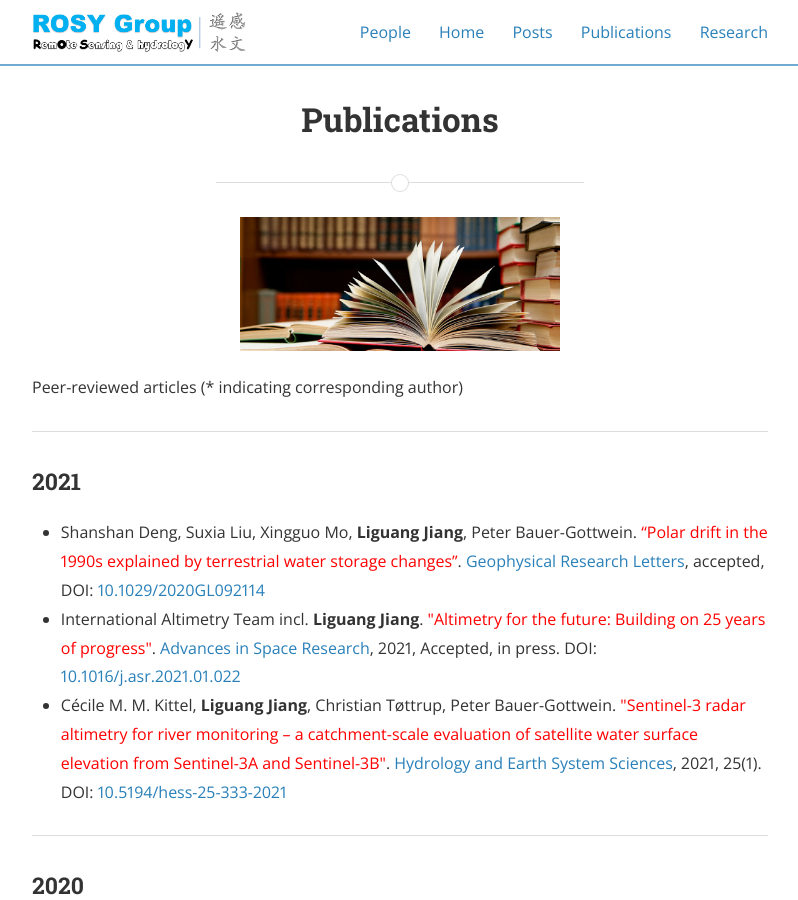
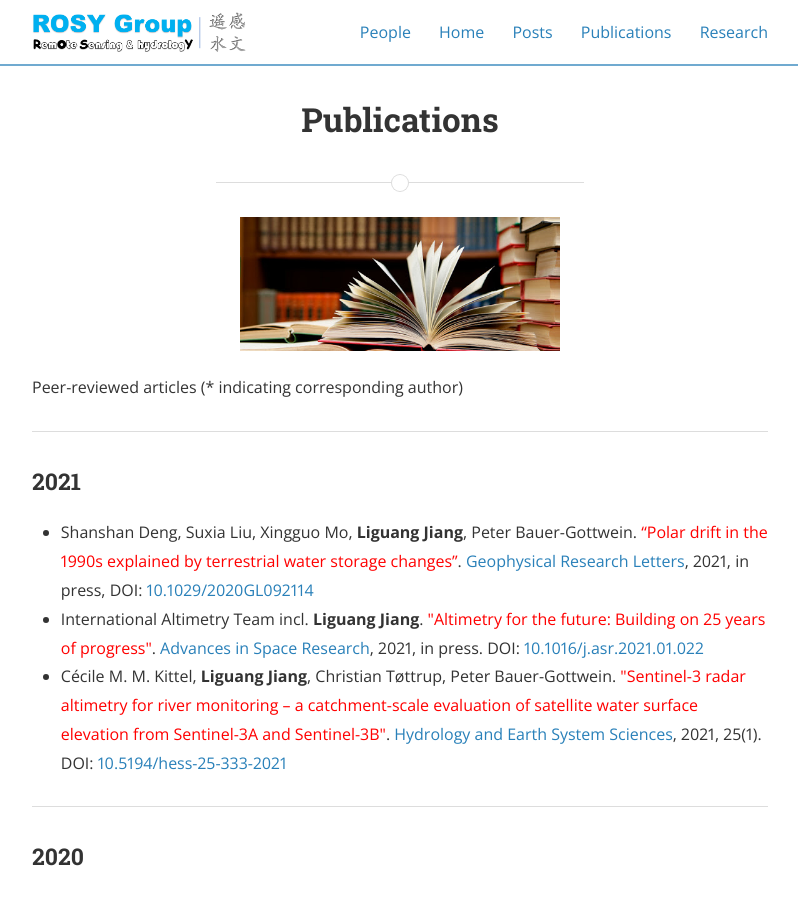
Before and after one commit to 12530/rshydro, a Jekyll site: the page built from publications.md, in a window 1280 px wide and 900 px high. Shown: the whole window, without its empty margins (240-1038 px from the left). Built offline with Jekyll 4.4.1, drawn with Linux system fonts in a browser that asks for light colours; nearby versions of some CDN libraries.

Commit message:
Update publications.md

```diff
--- a/publications.md
+++ b/publications.md
@@ -10,8 +10,8 @@ main_nav: true
 <hr>
 <h3>2021</h3>
 <ul>
-  <li>Shanshan Deng, Suxia Liu, Xingguo Mo, <b>Liguang Jiang</b>, Peter Bauer-Gottwein. <font color="red">“Polar drift in the 1990s explained by terrestrial water storage changes”</font>. <a href="https://agupubs.onlinelibrary.wiley.com/journal/19448007">Geophysical Research Letters</a>, accepted, DOI: <a href="https://doi.org/10.1029/2020GL092114">10.1029/2020GL092114</a></li>
-  <li>International Altimetry Team incl. <b>Liguang Jiang</b>. <font color="red">"Altimetry for the future: Building on 25 years of progress"</font>. <a href="https://www.journals.elsevier.com/advances-in-space-research"> Advances in Space Research</a>, 2021, Accepted, in press. DOI: <a href="https://doi.org/10.1016/j.asr.2021.01.022">10.1016/j.asr.2021.01.022</a></li>
+  <li>Shanshan Deng, Suxia Liu, Xingguo Mo, <b>Liguang Jiang</b>, Peter Bauer-Gottwein. <font color="red">“Polar drift in the 1990s explained by terrestrial water storage changes”</font>. <a href="https://agupubs.onlinelibrary.wiley.com/journal/19448007">Geophysical Research Letters</a>, 2021, in press, DOI: <a href="https://doi.org/10.1029/2020GL092114">10.1029/2020GL092114</a></li>
+  <li>International Altimetry Team incl. <b>Liguang Jiang</b>. <font color="red">"Altimetry for the future: Building on 25 years of progress"</font>. <a href="https://www.journals.elsevier.com/advances-in-space-research"> Advances in Space Research</a>, 2021, in press. DOI: <a href="https://doi.org/10.1016/j.asr.2021.01.022">10.1016/j.asr.2021.01.022</a></li>
   <li>Cécile M. M. Kittel, <b>Liguang Jiang</b>, Christian Tøttrup, Peter Bauer-Gottwein. <font color="red">"Sentinel-3 radar altimetry for river monitoring – a catchment-scale evaluation of satellite water surface elevation from Sentinel-3A and Sentinel-3B"</font>. <a href="https://hess.copernicus.org/articles/25/333/2021/"> Hydrology and Earth System Sciences</a>, 2021, 25(1). DOI: <a href="https://doi.org/10.5194/hess-25-333-2021">10.5194/hess-25-333-2021</a></li>
 </ul>
 
```
